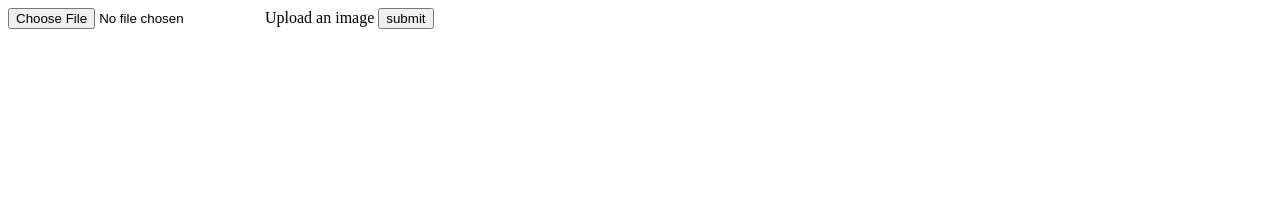
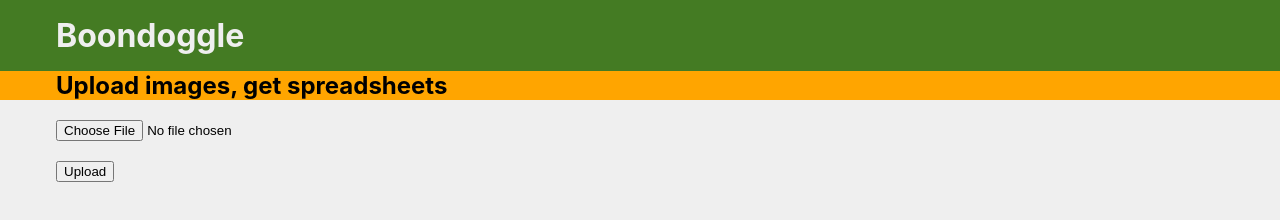
Before and after one commit to metriccaution/boondoggle, a plain HTML site: page bg-web/src/main/resources/site/index.html in a window 1280 px wide. Drawn offline with Linux system fonts and the light colour scheme.

Commit message:
Styling up the web front page
Super-basic inline styling on the image upload webpage

```diff
--- a/bg-web/src/main/resources/site/index.html
+++ b/bg-web/src/main/resources/site/index.html
@@ -2,13 +2,61 @@
   <html lang="en">
   <head>
     <meta charset="UTF-8">
+    <meta name="theme-color" content="#447b23" />
     <title>Boondoggle</title>
+    <style>
+    	body {
+    		margin: 0;
+    		background-color: #EFEFEF;
+    		font-family: -apple-system, BlinkMacSystemFont, "Segoe UI", Roboto, "Helvetica Neue", Arial, sans-serif;
+    	}
+
+    	body > * {
+    		padding-left: 56px;
+    	}
+
+    	form > span > * {
+    		display: block;
+    	}
+
+    	form > span {
+    		margin: 2em;
+    	}
+
+    	h1 {
+    		margin: 0;
+    		padding-top: 0.5em;
+    		padding-bottom: 0.5em;
+    		background-color: #447b23;
+    		color: #EFEFEF;
+    	}
+
+    	h2 {
+    		margin: 0;
+    		background-color: #FFA500;
+    	}
+
+    	form > span > label {
+    		display: none;
+    	}
+    </style>
   </head>
   <body>
+  	<h1>
+  		Boondoggle
+  	</h1>
+  	<h2>
+  		Upload images, get spreadsheets
+  	</h2>
     <form action="/api/upload" enctype="multipart/form-data" method="post">
-    	<input type="file" name="image_upload" value="image_upload" id="image_upload">
-    	<label for="fileupload">Upload an image</label>
-		<input type="submit" value="submit">
+    	<span>
+    		<label for="image_upload">Choose a file</label>
+	    	<input type="file" name="image_upload" value="image_upload" id="image_upload">
+    	</span>
+    	<span>
+	    	<label for="fileupload">Upload</label>
+			<input type="submit" value="Upload">
+    	</span>
     </form>
   </body>
 </html>
```
